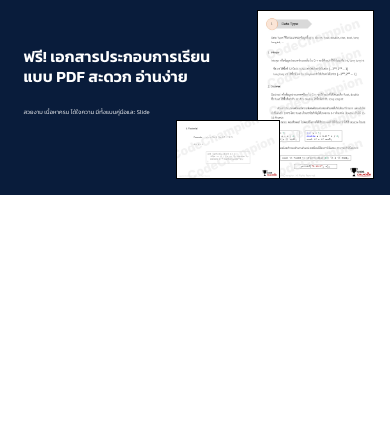
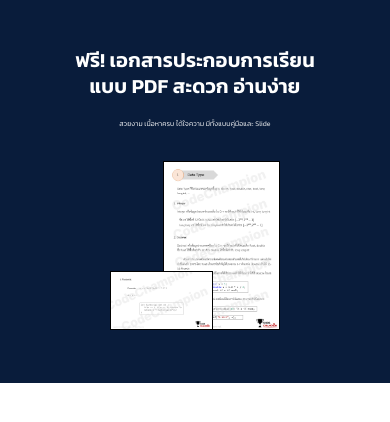
Before and after one commit to Lolymoly/codechampion-landing-page, a Next.js app: page / in a window 390 px wide. Shown: the top 422 px of the page. Built offline with nearby package versions, Linux system fonts and the light colour scheme.

Commit message:
add responsive 1

```diff
--- a/src/modules/LandingPage/component/ThirdPage/index.tsx
+++ b/src/modules/LandingPage/component/ThirdPage/index.tsx
@@ -4,13 +4,13 @@ import Image from "next/image";
 
 const ThirdPage: NextPage = () => {
   return (
-    <div
-      style={{
+    <Box
+      sx={{
         display: "flex",
         position: "relative",
-        flexDirection: "row",
-        width: "100vw",
-        height: "50vw",
+        flexDirection: { xs: "column", sm: "row" },
+        width: "100%",
+        height: "auto",
         backgroundColor: "#091C3B",
         padding: "6vw",
         paddingTop: "12vw",
@@ -19,10 +19,13 @@ const ThirdPage: NextPage = () => {
       <div>
         <Typography
           sx={{
+            width: "auto",
+            marginRight: { xs: "0px", sm: "-100px" },
             fontFamily: "Kanit",
             fontStyle: "normal",
             fontWeight: "600",
-            fontSize: "4vw",
+            textAlign: { xs: "center", sm: "left" },
+            fontSize: { xs: "20px", sm: "25px", md: "30px", lg: "40px" },
             lineHeight: "130%",
             color: "white",
           }}
@@ -37,8 +40,9 @@ const ThirdPage: NextPage = () => {
             marginTop: "5vw",
             fontFamily: "Kanit",
             fontStyle: "normal",
+            textAlign: { xs: "center", sm: "left" },
             fontWeight: "300",
-            fontSize: "1.5vw",
+            fontSize: { xs: "7px", sm: "10px", md: "15px", lg: "20px" },
             lineHeight: "180%",
             color: "white",
           }}
@@ -48,31 +52,43 @@ const ThirdPage: NextPage = () => {
       </div>
       <Box
         sx={{
-          display: "inline-block",
-          position: "absolute",
-          width: "30vw",
-          height: "43.3vw",
-          right: "4vw",
-          top: "2.5vw",
-          border: "1px solid black",
+          display: "flex",
+          alignItems: "flex-end",
+          marginLeft: "auto",
+          padding: { xs: "30px 0px", sm: "0px" },
+          marginRight: { xs: "auto", sm: "0px" },
         }}
       >
-        <Image src="/sample-sheet-doc.jpg" layout="fill" />
+        <Box
+          sx={{
+            display: "flex",
+            position: "relative",
+            width: "26.5vw",
+            height: "15vw",
+            mr: "-50px",
+            border: "1px solid black",
+            zIndex: 3,
+          }}
+        >
+          <Image
+            src="/sample-sheet-slide.jpg"
+            layout="fill"
+            alt="secondPaper"
+          />
+        </Box>
+        <Box
+          sx={{
+            display: "flex",
+            position: "relative",
+            width: "30vw",
+            height: "43.3vw",
+            border: "1px solid black",
+          }}
+        >
+          <Image src="/sample-sheet-doc.jpg" layout="fill" alt="paper" />
+        </Box>
       </Box>
-      <Box
-        sx={{
-          display: "inline-block",
-          position: "absolute",
-          width: "26.5vw",
-          height: "15vw",
-          right: "28.3vw",
-          bottom: "4.2vw",
-          border: "1px solid black",
-        }}
-      >
-        <Image src="/sample-sheet-slide.jpg" layout="fill" />
-      </Box>
-    </div>
+    </Box>
   );
 };
 
```
